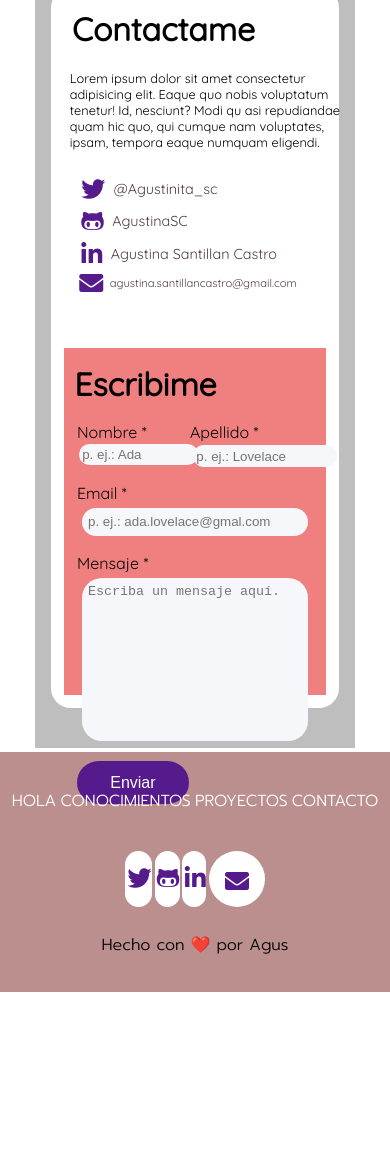
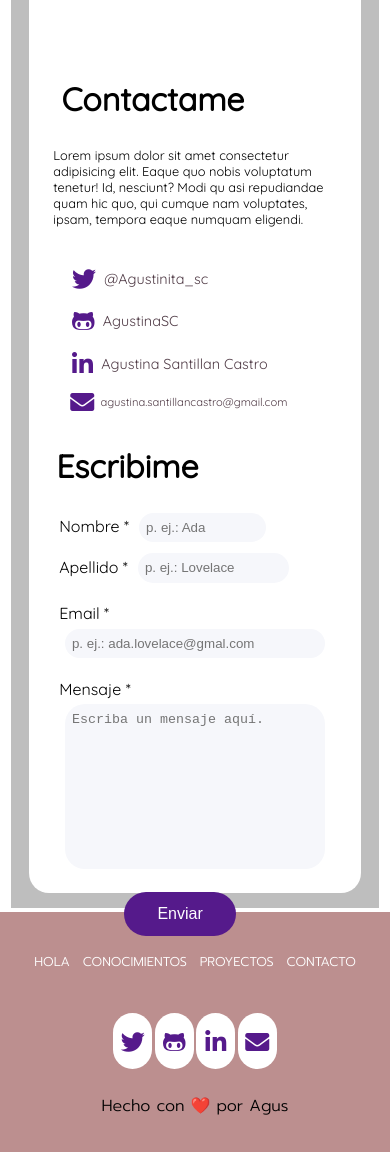
Before and after one commit to agustinasc/Proyecto, a plain HTML site: page index.html in a window 390 px wide. Shown: the part 4186-5338 px from the top of the page. Before the commit the page ends 5178 px from the top, so only its background shows below. Drawn offline with Linux system fonts and the light colour scheme.

Commit message:
Modificaciones al responsive del footer y del formulario

```diff
--- a/css/contact.css
+++ b/css/contact.css
@@ -145,17 +145,19 @@ input:focus, textarea:focus {
 
 @media (max-width: 600px) {
     .section-contact {
-        width: 20em;
+        width: 23em;
+        height: 60em;
+        justify-content: flex-start;
     }
     .contact-first {
         display: flex;
         flex-direction: column;
-        justify-content: space-around;
+        justify-content: end;
+        height: 100%;
 
     }
     .contact-me {
-        width: 5em;
-        height: 50%;
+        width: 18em;
     }
     .contact-title, .write-me-title {
         font-size: 2em;
@@ -166,9 +168,14 @@ input:focus, textarea:focus {
         margin: 1.5em auto;
     }
     .write-me {
-        background-color: lightcoral;
+        /* background-color: lightcoral; */
         width: 100%;
         height: 50%;
     }
-
+    .form-user {
+        flex-direction: column;
+    }
+    .button-send {
+        margin-left: 5em;
+    }
 }
--- a/css/footer.css
+++ b/css/footer.css
@@ -81,7 +81,17 @@ footer {
 /* MEDIA QUERIES */
 
 @media (max-width: 900px) {
-    .email-footer {
+    .i-footer {
         justify-content: center;
+        width: 2.5em;
+        /* height: 2em; */
     }
 }
+
+@media (max-width: 600px) {
+.final-menu-item {
+    margin: 3%;
+    font-size: 0.8em;
+    }
+
+}
--- a/index.html
+++ b/index.html
@@ -269,20 +269,24 @@
         <ul class="final-menu-iconos">
 
             <li class="final-iconos">
-                <a href="https://twitter.com/home?lang=es" target="_blank">
+                <a class="link-social-media i-footer"
+                href="https://twitter.com/home?lang=es" target="_blank">
                 <i class="fab fa-twitter"></i></a>
             </li>
 
             <li class="final-iconos">
-                <a href="https://github.com/agustinasc" target="_blank">
+                <a class="link-social-media i-footer"
+                href="https://github.com/agustinasc" target="_blank">
                 <i class="fab fa-github-alt"></i></a>
             </li>
             <li class="final-iconos">
-                <a href="https://www.linkedin.com/in/agustina-santillan-castro-5835b925/" target="_blank">
+                <a class="link-social-media i-footer"
+                href="https://www.linkedin.com/in/agustina-santillan-castro-5835b925/" target="_blank">
                 <i class="fab fa-linkedin-in"></i></a>
             </li>
             <li class="final-iconos">
-                <a class="link-social-media email-footer" href="mailto:agustina.santillancastro@gmai.com" target="_blank">
+                <a class="link-social-media i-footer"
+                href="mailto:agustina.santillancastro@gmai.com" target="_blank">
                 <i class="fas fa-envelope"></i></a>
             </li>
 
```
